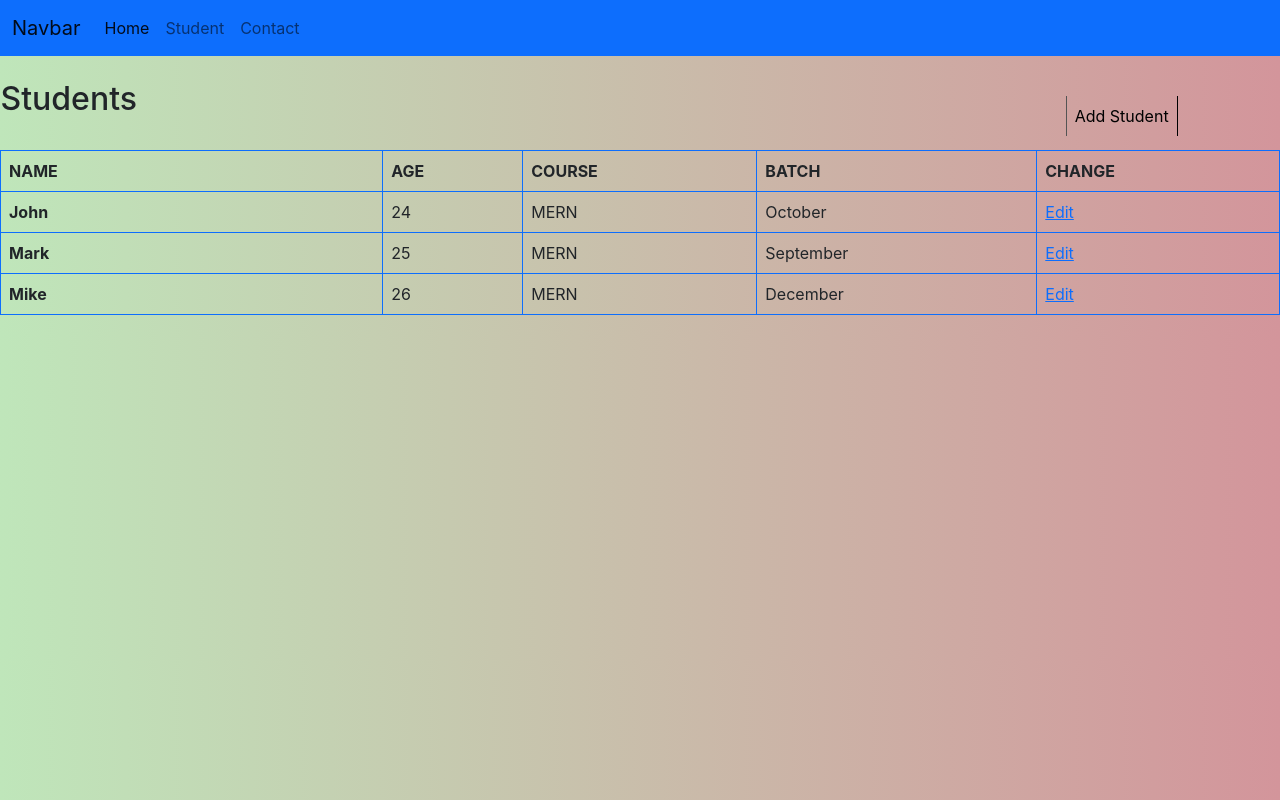
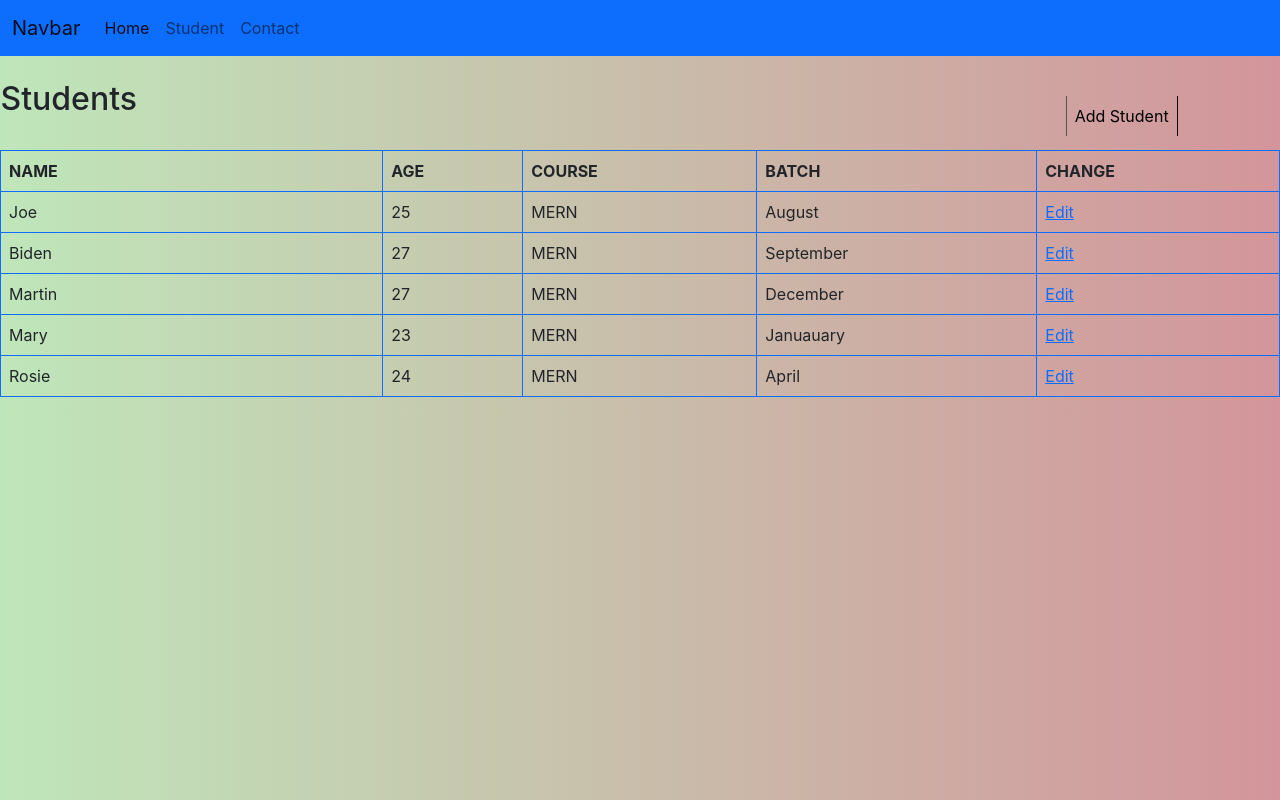
Before and after one commit to Fasna-KA/React-A4, a React (Create React App) app: page /student in a window 1280 px wide. Built offline with nearby package versions, Linux system fonts and the light colour scheme.

Commit message:
React Assignment6

```diff
--- a/src/App.js
+++ b/src/App.js
@@ -5,11 +5,13 @@ import NavBar from './Assignment4/NavBar';
 import Home from './Assignment4/Home';
 import Student from './Assignment4/Student';
 import Contact from './Assignment4/Contact';
-import Edit from './Assignment4/Edit';
+import Detail from './Assignment4/Detail';
 import AddStudent from './Assignment4/AddStudent';
 
 function App() {
   return (
+
+    <Detail>
     <div>
       <BrowserRouter>
       <NavBar/>
@@ -17,12 +19,13 @@ function App() {
         <Route path='/home' element={<Home/>}></Route>
         <Route path='/student' element={<Student/>}></Route>
         <Route path='/contact' element={<Contact/>}></Route>
-        <Route path='/Edit' element={<Edit/>}></Route>
         <Route path='/AddStudent' element={<AddStudent/>}></Route>
       </Routes>
 
       </BrowserRouter>
     </div>
+
+    </Detail>
   );
 }
 
--- a/src/Assignment4/AddStudent.jsx
+++ b/src/Assignment4/AddStudent.jsx
@@ -1,28 +1,42 @@
-import React from 'react'
+import React, { useContext } from 'react'
+import { store } from './Detail'
+import { Link } from 'react-router-dom'
+import { useState } from 'react'
 
-function AddStudent() {
-  return (
-    <div style={{display:'flex', justifyContent:'center'}}>
-      <form style={{ marginTop: "25px" }}>
-        <label>Name: </label>
-        <input type="text" id="name" />
-        <br></br>
-        <br></br>
-        <label>Age:   </label>
-        <input type="text" id="age" />
-        <br></br>
-        <br></br>
-        <label>Course: </label>
-        <input type="text" id="batch" />
-        <br></br>
-        <br></br>
-        <label>Batch: </label>
-        <input type="text" id="course" />
-        <br></br>
-        <br></br>
-      <button>Submit</button>
-      <button>Cancel</button>
-      </form>
+
+const AddStudent = () => {
+const[Name,setName]=useState("")
+const[Age,setAge]=useState("")
+const[Course,setCourse]=useState("")
+const[Batch,setBatch]=useState("")
+const[students,setStudents]=useContext(store)
+
+
+const ChangeHandler1=(e)=>{setName(e.target.value)}
+const ChangeHandler2=(e)=>{setAge(e.target.value)}
+const ChangeHandler3=(e)=>{setCourse(e.target.value)}
+const ChangeHandler4=(e)=>{setBatch(e.target.value)}
+
+const SubmitHandler=()=>{
+setStudents([...students,{Name:Name,Age:Age,Course:Course,Batch:Batch,id:new Date().getTime().toString()}])
+}
+
+ return (
+  <div style={{display:'flex', justifyContent:'center'}}>
+    <form style={{ marginTop: "25px" }}>
+      <label>Name:</label>
+          <input id="name" type="text" name='name' value={Name} onChange={ChangeHandler1} />
+          <label>Age:</label>
+          <input id="age" type="text" name='age' value={Age} onChange={ChangeHandler2} />
+          <label>Course:</label>
+          <input id="course" type="text" name='course' value={Course} onChange={ChangeHandler3} />
+          <label>Batch:</label>
+          <input id="batch" type="text" name='batch' value={Batch} onChange={ChangeHandler4} />
+      <div style={{ marginTop: "25px" }}>
+        <Link to="/student"><button style={{ marginLeft: "25px" }}>Cancel</button></Link>
+        <Link to="/student" onClick={SubmitHandler}><button>Submit</button></Link>
+      </div>
+  </form>
     </div>
   )
 }
--- /dev/null
+++ b/src/Assignment4/Detail.jsx
@@ -0,0 +1,77 @@
+import React, { createContext, useState } from 'react'
+
+export const store=createContext()
+
+const Detail = (props) => {
+
+    const [students,setStudents]=useState([
+
+{
+
+"Name":"Joe",
+"Age":"25",
+"Course":"MERN",
+"Batch":"August",
+"id":"1"
+
+},
+
+{
+
+    "Name":"Biden",
+    "Age":"27",
+    "Course":"MERN",
+    "Batch":"September",
+    "id":"2"
+
+    },
+    {
+
+        "Name":"Martin",
+        "Age":"27",
+        "Course":"MERN",
+        "Batch":"December",
+        "id":"3"
+
+        },
+
+        {
+
+            "Name":"Mary",
+            "Age":"23",
+            "Course":"MERN",
+            "Batch":"Januauary",
+            "id":"4"
+
+            },
+            {
+
+                "Name":"Rosie",
+                "Age":"24",
+                "Course":"MERN",
+                "Batch":"April",
+                "id":"5"
+
+                },
+
+
+    ])
+  return (
+    <div>
+
+
+
+
+<store.Provider  value={[students,setStudents]}>
+    {props.children}
+</store.Provider>
+
+
+
+
+
+    </div>
+  )
+}
+
+export default Detail
--- a/src/Assignment4/Edit.jsx
+++ /dev/null
@@ -1,30 +0,0 @@
-import React from "react";
-
-function Edit() {
-  return (
-    <div style={{display:'flex', justifyContent:'center'}}>
-      <form style={{ marginTop: "25px" }}>
-        <label>Name: </label>
-        <input type="text" id="name" />
-        <br></br>
-        <br></br>
-        <label>Age:   </label>
-        <input type="text" id="age" />
-        <br></br>
-        <br></br>
-        <label>Course: </label>
-        <input type="text" id="batch" />
-        <br></br>
-        <br></br>
-        <label>Batch: </label>
-        <input type="text" id="course" />
-        <br></br>
-        <br></br>
-      <button>Update</button>
-      <button>Cancel</button>
-      </form>
-    </div>
-  );
-}
-
-export default Edit;
--- a/src/Assignment4/NavBar.jsx
+++ b/src/Assignment4/NavBar.jsx
@@ -3,17 +3,17 @@ import {Link} from 'react-router-dom'
 
 function NavBar() {
   return (
-<nav class="navbar navbar-expand-lg bg-primary" >
-  <div class="container-fluid">
-    <Link class="navbar-brand" to="#">Navbar</Link>
-    <button class="navbar-toggler" type="button" data-bs-toggle="collapse" data-bs-target="#navbarNav" aria-controls="navbarNav" aria-expanded="false" aria-label="Toggle navigation">
-      <span class="navbar-toggler-icon"></span>
+<nav className="navbar navbar-expand-lg bg-primary" >
+  <div className="container-fluid">
+    <Link className="navbar-brand" to="#">Navbar</Link>
+    <button className="navbar-toggler" type="button" data-bs-toggle="collapse" data-bs-target="#navbarNav" aria-controls="navbarNav" aria-expanded="false" aria-label="Toggle navigation">
+      <span className="navbar-toggler-icon"></span>
     </button>
-    <div class="collapse navbar-collapse" id="navbarNav">
-      <ul class="navbar-nav">
-          <Link class="nav-link active" aria-current="page" to="/home">Home</Link>
-          <Link class="nav-link" to="/student">Student</Link>
-          <Link class="nav-link" to="/contact">Contact</Link>
+    <div className="collapse navbar-collapse" id="navbarNav">
+      <ul className="navbar-nav">
+          <Link className="nav-link active" aria-current="page" to="/home">Home</Link>
+          <Link className="nav-link" to="/student">Student</Link>
+          <Link className="nav-link" to="/contact">Contact</Link>
       </ul>
     </div>
   </div>
--- a/src/Assignment4/Student.jsx
+++ b/src/Assignment4/Student.jsx
@@ -1,17 +1,19 @@
-import React from 'react'
-import '../App.css'
-import { Link } from 'react-router-dom'
+import React, { useContext } from "react";
+import "../App.css";
+import { Link } from "react-router-dom";
+import { store } from './Detail'
 
-function Student() {
+const Student = () => {
+    const [student] = useContext(store);
   return (
-<table class="table table-bordered border-primary">
+    <table className="table table-bordered border-primary">
       <thead>
-    <br/>
+        <br />
         <h2>Students</h2>
         <br></br>
 
-  <Link to='/AddStudent'>
-  <button className='add'>Add Student</button>
+        <Link to="/addstudent">
+          <button className="add">Add Student</button>
         </Link>
 
         <tr>
@@ -23,31 +25,20 @@ function Student() {
         </tr>
       </thead>
       <tbody>
-    <tr>
-      <th scope="row">John</th>
-      <td>24</td>
-      <td>MERN</td>
-      <td>October</td>
-      <td><Link to = "/Edit">Edit</Link></td>
+        {student.map((student) => (
+          <tr key={student.id}>
+            <td>{student.Name}</td>
+            <td>{student.Age}</td>
+            <td>{student.Course}</td>
+            <td>{student.Batch}</td>
+            <td>
+              <Link to="/addstudent">Edit</Link>
+            </td>
           </tr>
-    <tr>
-      <th scope="row">Mark</th>
-      <td>25</td>
-      <td>MERN</td>
-      <td>September</td>
-      <td><Link to = "/Edit">Edit</Link></td>
-
-    </tr>
-    <tr>
-      <th scope="row">Mike</th>
-      <td>26</td>
-      <td>MERN</td>
-      <td>December</td>
-      <td><Link to = "/Edit">Edit</Link></td>
-
-    </tr>
+        ))}
       </tbody>
-</table>  )
+    </table>
+  );
 }
 
-export default Student
+export default Student;
```
Lines whose indentation alone changed are shown as unchanged.
